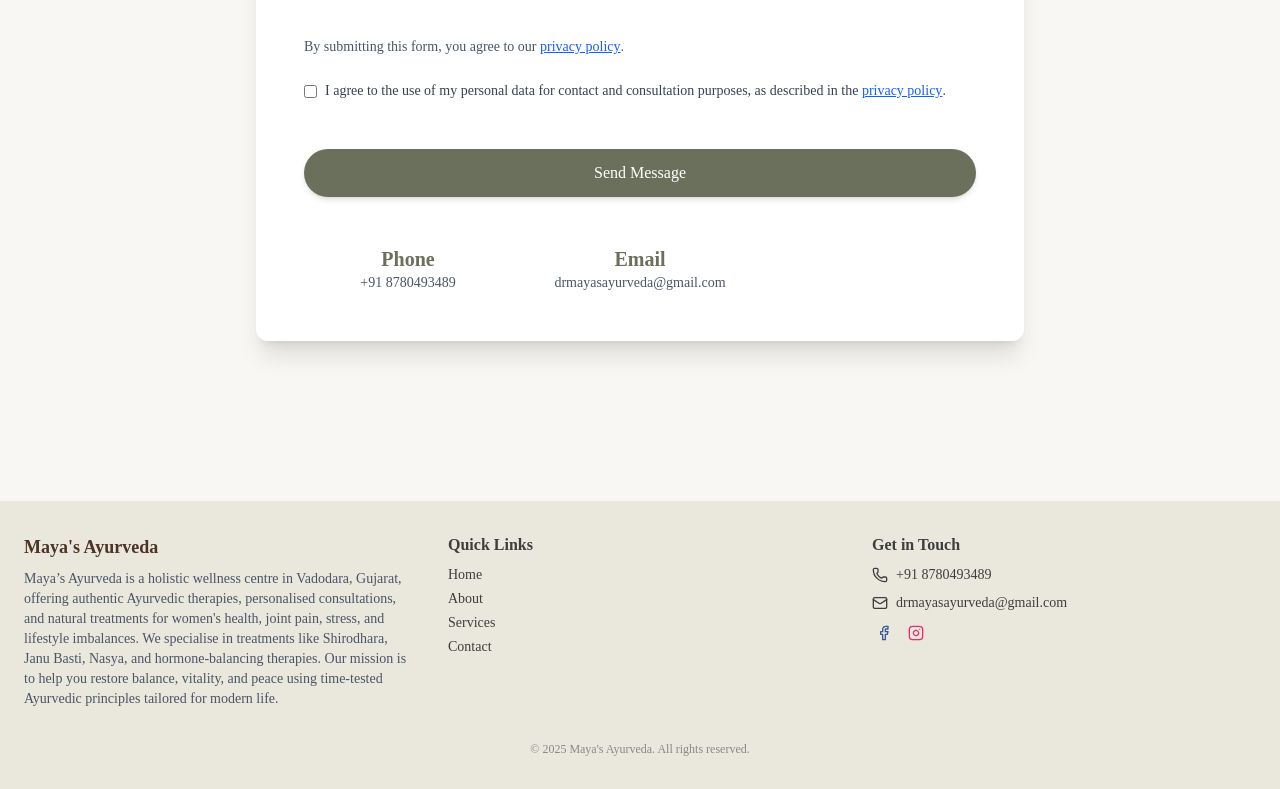
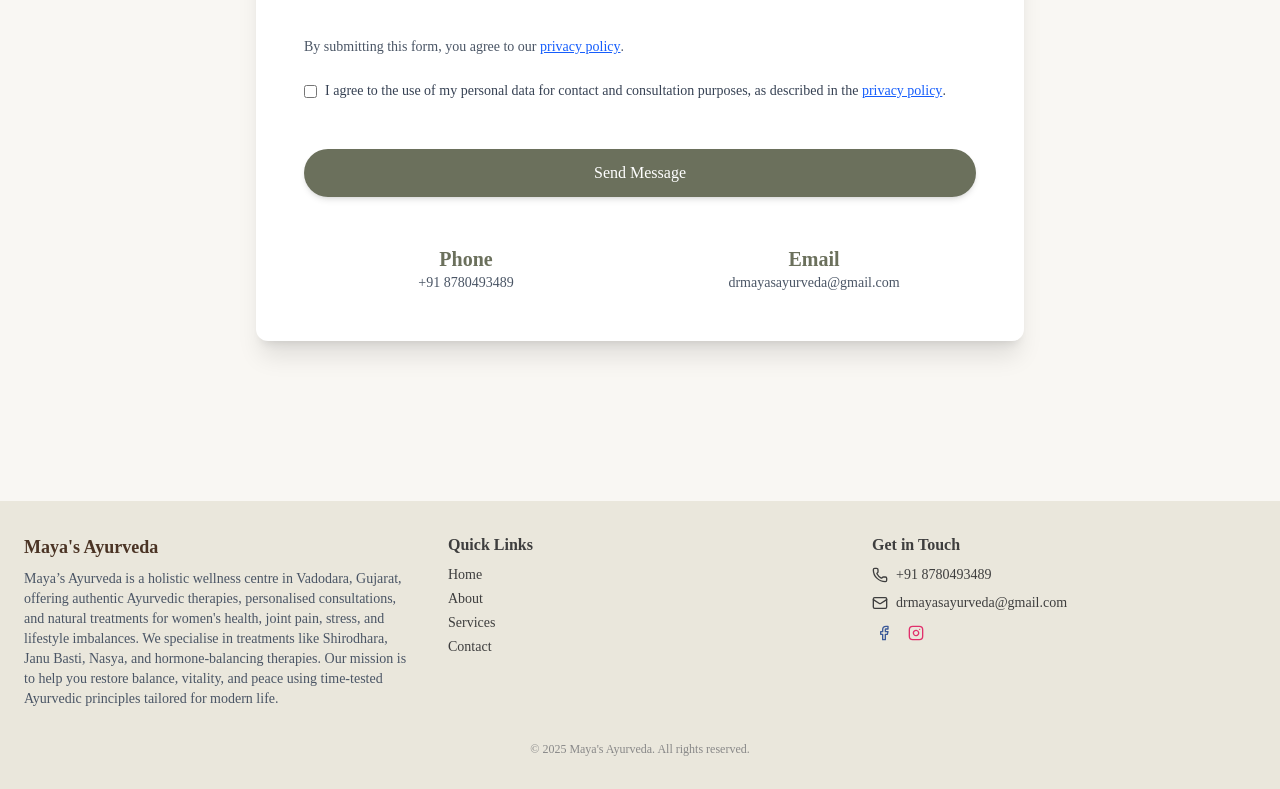
Before and after one commit to aditi2605/ayurveda-doctor-site, a Next.js app in the folder ayurveda-doctor-site/: page /contact in a window 1280 px wide. Shown: the part 757-1546 px from the top of the page. Built offline with nearby package versions, Linux system fonts and the light colour scheme.

Commit message:
change grid alignment in contact page in quick info card

```diff
--- a/ayurveda-doctor-site/src/components/Contact.jsx
+++ b/ayurveda-doctor-site/src/components/Contact.jsx
@@ -204,7 +204,7 @@ const Contact = () => {
     </div>
 
         {/* Quick Info Cards */}
-        <div className="mt-12 grid grid-cols-1 sm:grid-cols-3 gap-6 text-center">
+        <div className="mt-12 grid grid-cols-1 sm:grid-cols-2 gap-6 text-center">
           {/* <div>
             <p className="text-xl font-semibold text-[#6B705C]">Location</p>
             <p className="text-gray-600 text-sm">104,
```
